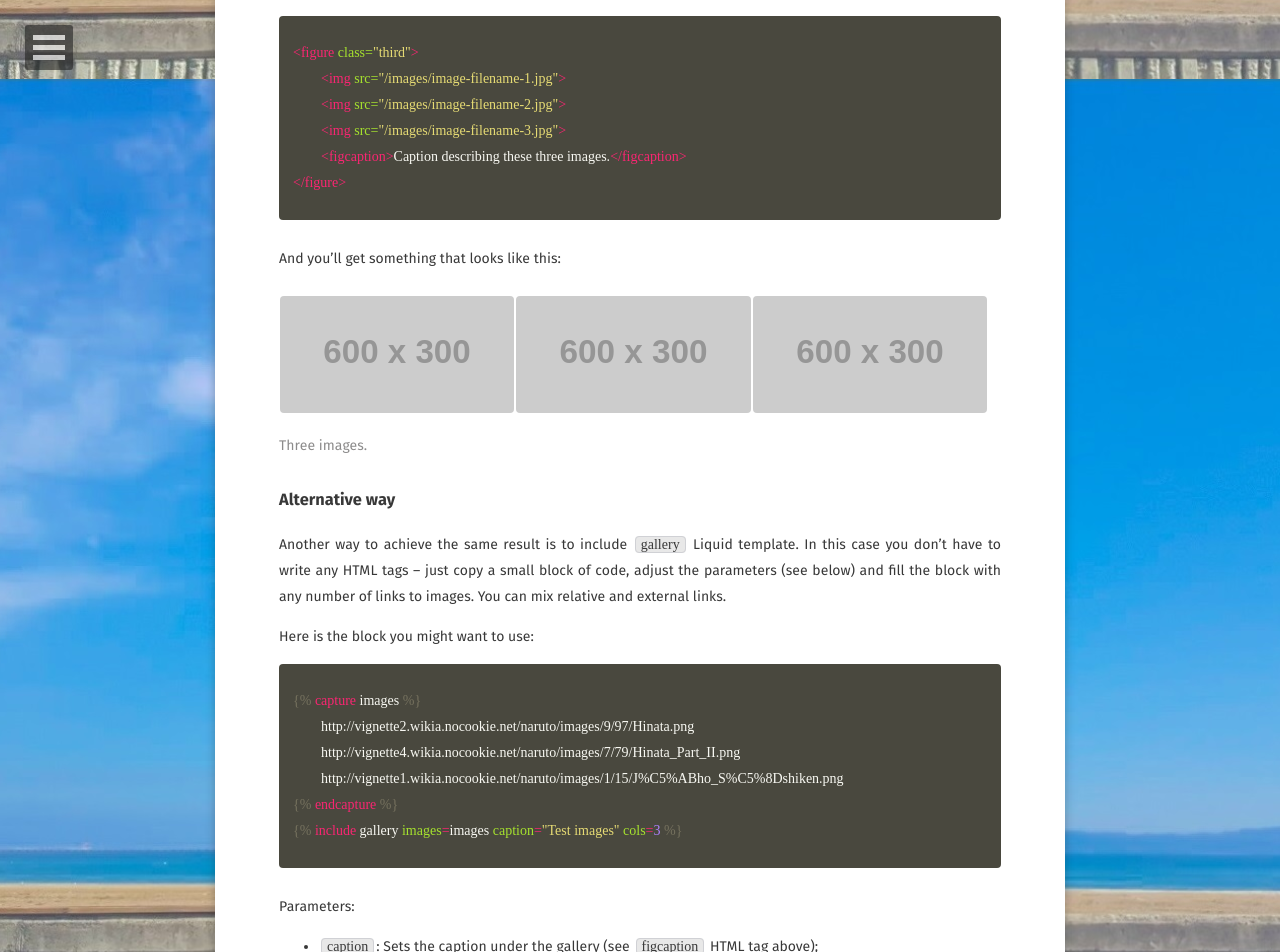
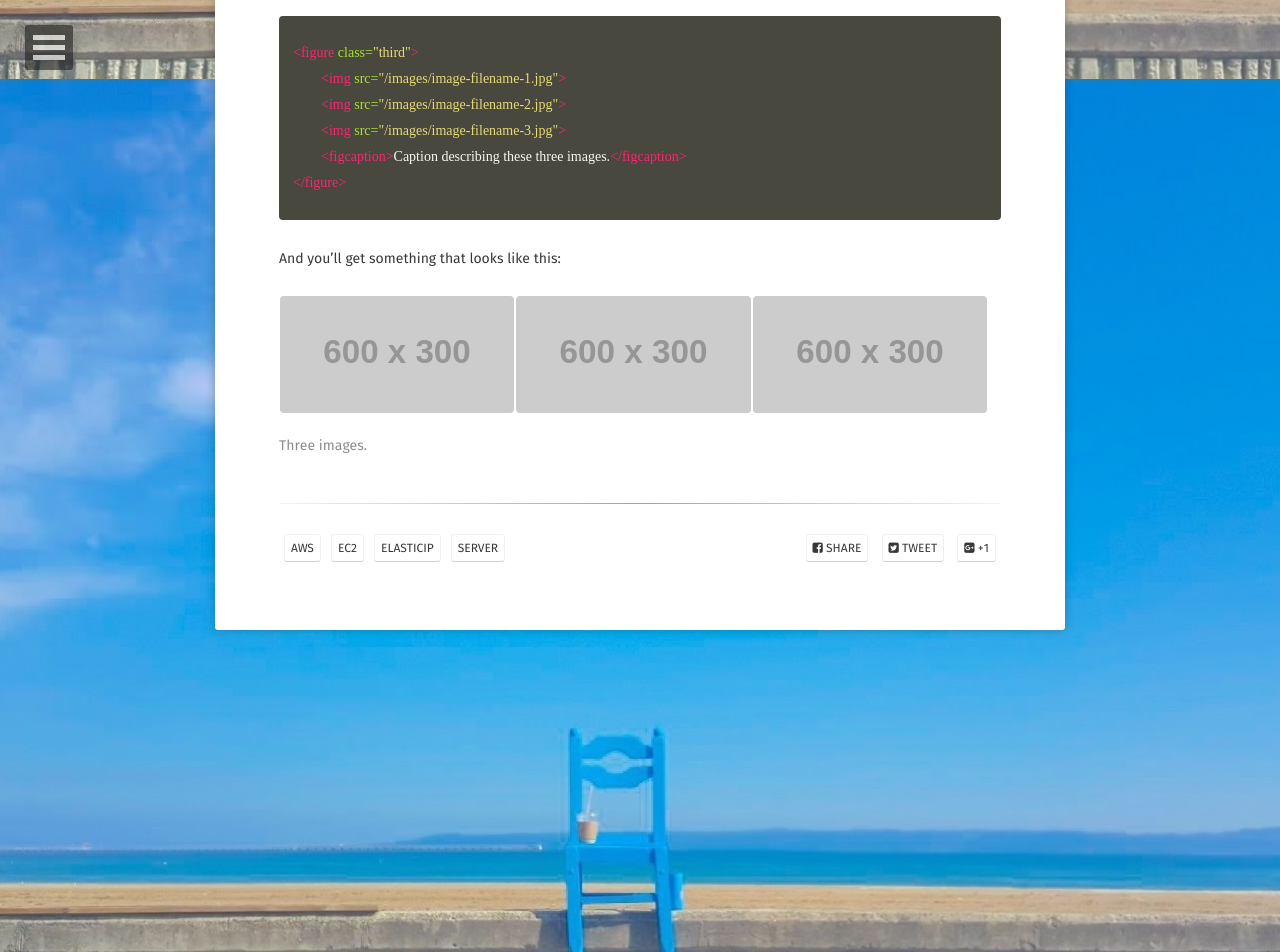
Before and after one commit to kangyechan/kangyechan.github.io, a Jekyll site: the page built from _posts/2019-01-06-aws-ec2-server-elastic.md, in a window 1280 px wide and 1400 px high, scrolled down 1721 px. Shown: the top 952 px of the window. Built offline with Jekyll 4.4.1, drawn with Linux system fonts in a browser that asks for light colours; some web fonts are replaced; some of the changed text lies outside the part shown.

Commit message:
ec2 elastic

```diff
--- a/_posts/2019-01-06-aws-ec2-server-elastic.md
+++ b/_posts/2019-01-06-aws-ec2-server-elastic.md
@@ -61,37 +61,3 @@ And you'll get something that looks like this:
 	<img src="http://placehold.it/600x300.jpg">
 	<figcaption>Three images.</figcaption>
 </figure>
-
-### Alternative way
-
-Another way to achieve the same result is to include `gallery` Liquid template. In this case you
-don't have to write any HTML tags – just copy a small block of code, adjust the parameters (see below)
-and fill the block with any number of links to images. You can mix relative and external links.
-
-Here is the block you might want to use:
-
-{% highlight liquid %}
-{% raw %}
-{% capture images %}
-	http://vignette2.wikia.nocookie.net/naruto/images/9/97/Hinata.png
-	http://vignette4.wikia.nocookie.net/naruto/images/7/79/Hinata_Part_II.png
-	http://vignette1.wikia.nocookie.net/naruto/images/1/15/J%C5%ABho_S%C5%8Dshiken.png
-{% endcapture %}
-{% include gallery images=images caption="Test images" cols=3 %}
-{% endraw %}
-{% endhighlight %}
-
-Parameters:
-
-- `caption`: Sets the caption under the gallery (see `figcaption` HTML tag above);
-- `cols`: Sets the number of columns of the gallery.
-Available values: [1..3].
-
-It will look something like this:
-
-{% capture images %}
-	http://vignette2.wikia.nocookie.net/naruto/images/9/97/Hinata.png
-	http://vignette4.wikia.nocookie.net/naruto/images/7/79/Hinata_Part_II.png
-	http://vignette1.wikia.nocookie.net/naruto/images/1/15/J%C5%ABho_S%C5%8Dshiken.png
-{% endcapture %}
-{% include gallery images=images caption="Test images" cols=3 %}
```
Also changed, not shown: assets/img/aws/ec2_elastic/ip_1.JPG (added), assets/img/aws/ec2_elastic/ip_2.JPG (added), assets/img/aws/ec2_elastic/ip_3.JPG (added), assets/img/aws/ec2_elastic/ip_4.JPG (added), assets/img/aws/ec2_elastic/ip_5.JPG (added), assets/img/aws/ec2_elastic/ip_6.JPG (added).
